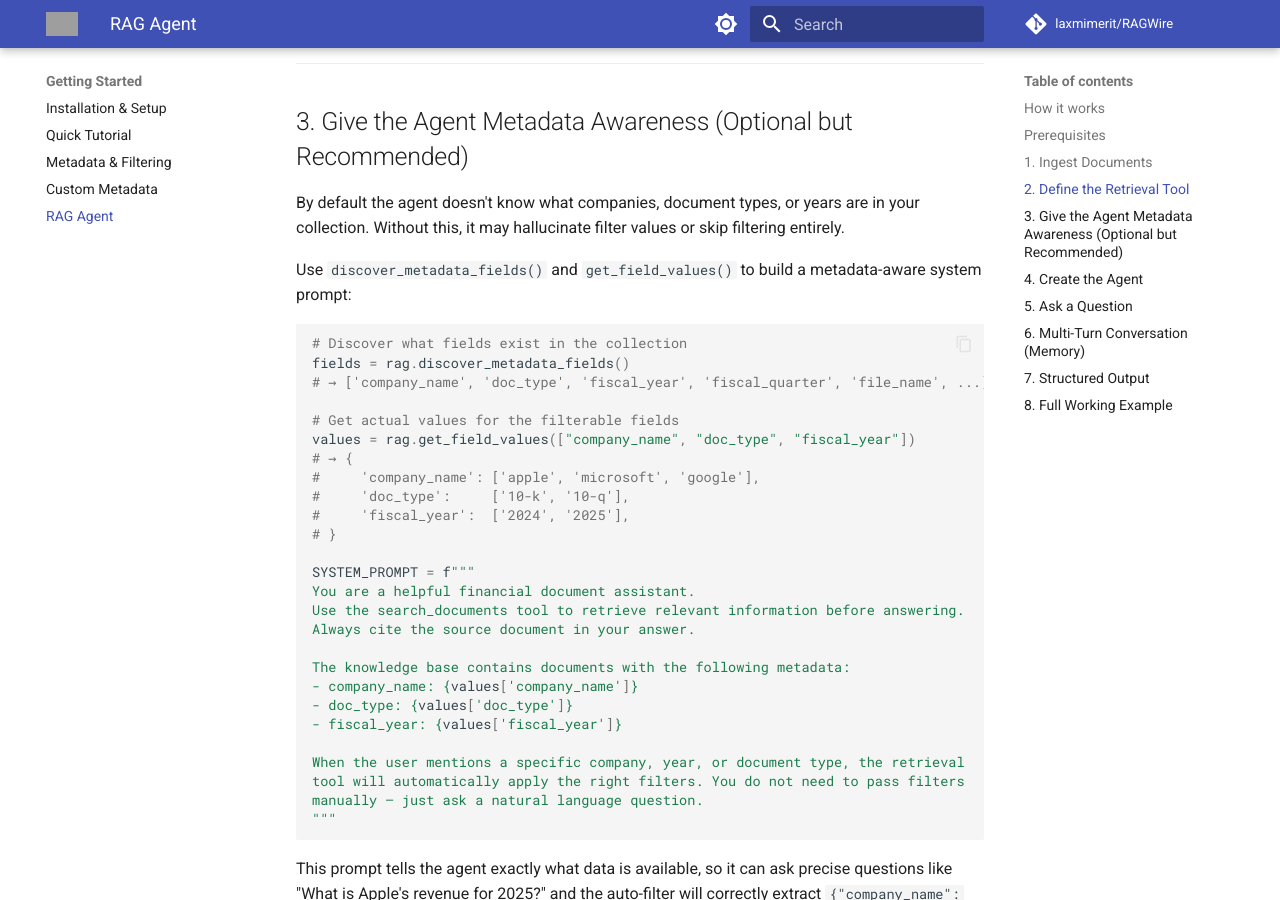
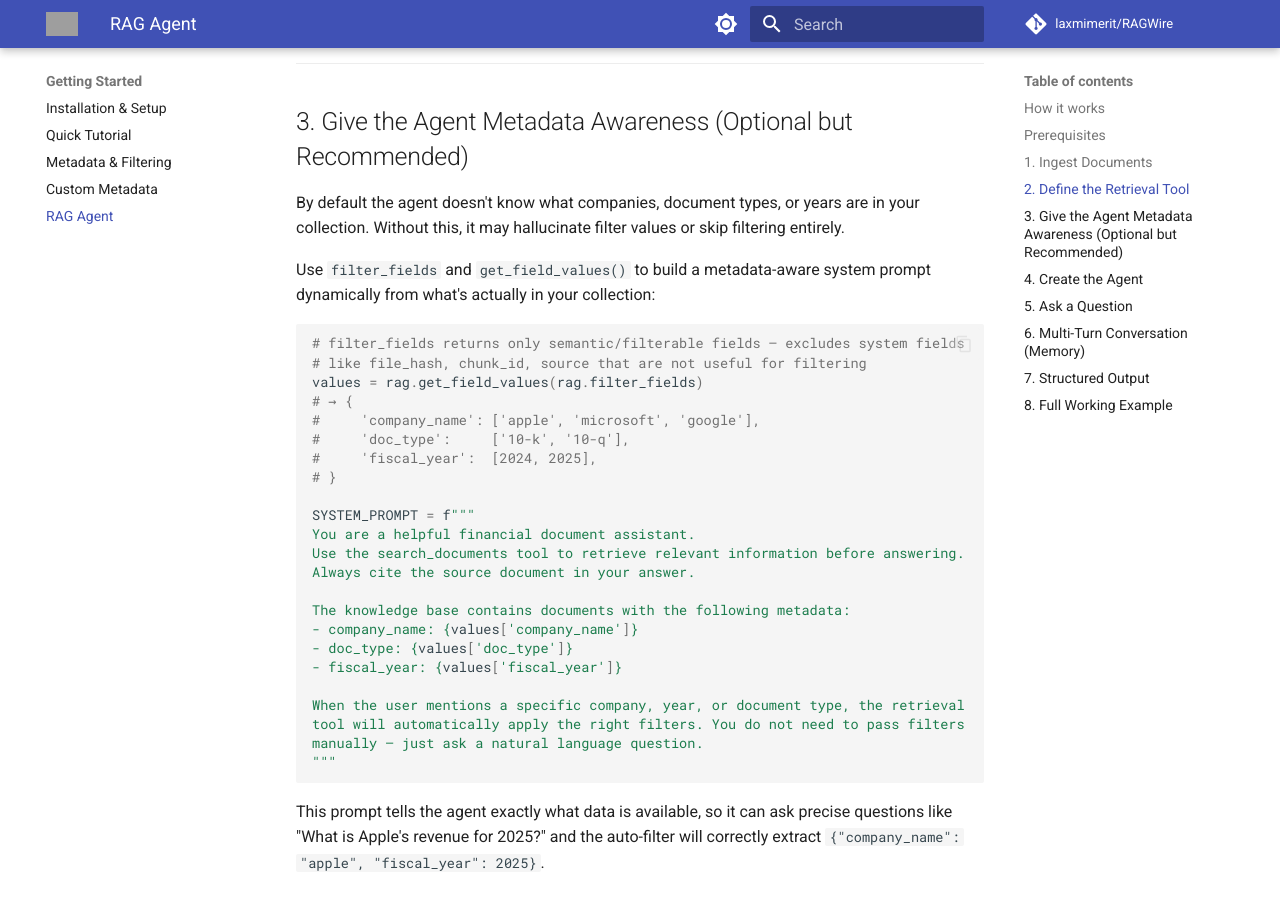
Before and after one commit to laxmimerit/RAGWire, an MkDocs documentation site: the page built from docs/rag_agent.md, in a window 1280 px wide and 900 px high, scrolled down 1493 px. Built offline with MkDocs 1.6.1 and Material for MkDocs 9.7.7, drawn with Linux system fonts in a browser that asks for light colours; comment, search, counter and statistics services are not loaded; grey boxes are pictures that could not be loaded.

Commit message:
added rag filter fields

````diff
--- a/docs/rag_agent.md
+++ b/docs/rag_agent.md
@@ -70,19 +70,16 @@ def search_documents(query: str) -> str:
 
 By default the agent doesn't know what companies, document types, or years are in your collection. Without this, it may hallucinate filter values or skip filtering entirely.
 
-Use `discover_metadata_fields()` and `get_field_values()` to build a metadata-aware system prompt:
+Use `filter_fields` and `get_field_values()` to build a metadata-aware system prompt dynamically from what's actually in your collection:
 
 ```python
-# Discover what fields exist in the collection
-fields = rag.discover_metadata_fields()
-# → ['company_name', 'doc_type', 'fiscal_year', 'fiscal_quarter', 'file_name', ...]
-
-# Get actual values for the filterable fields
-values = rag.get_field_values(["company_name", "doc_type", "fiscal_year"])
+# filter_fields returns only semantic/filterable fields — excludes system fields
+# like file_hash, chunk_id, source that are not useful for filtering
+values = rag.get_field_values(rag.filter_fields)
 # → {
 #     'company_name': ['apple', 'microsoft', 'google'],
 #     'doc_type':     ['10-k', '10-q'],
-#     'fiscal_year':  ['2024', '2025'],
+#     'fiscal_year':  [2024, 2025],
 # }
 
 SYSTEM_PROMPT = f"""
````
Also changed, not shown: docs/api_reference.md (+3 -4 lines), docs/architecture/component_map.md (+1 -0 lines), docs/metadata.md (+1 -2 lines).
